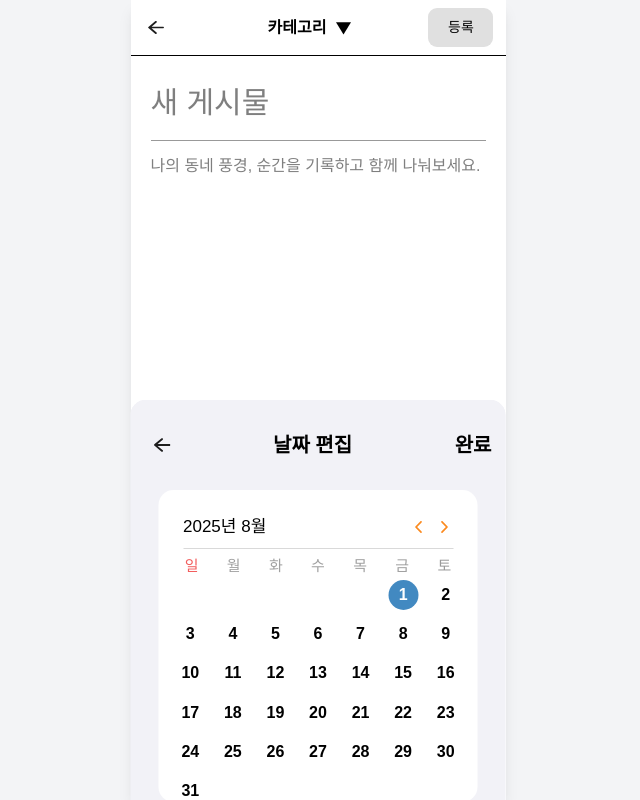
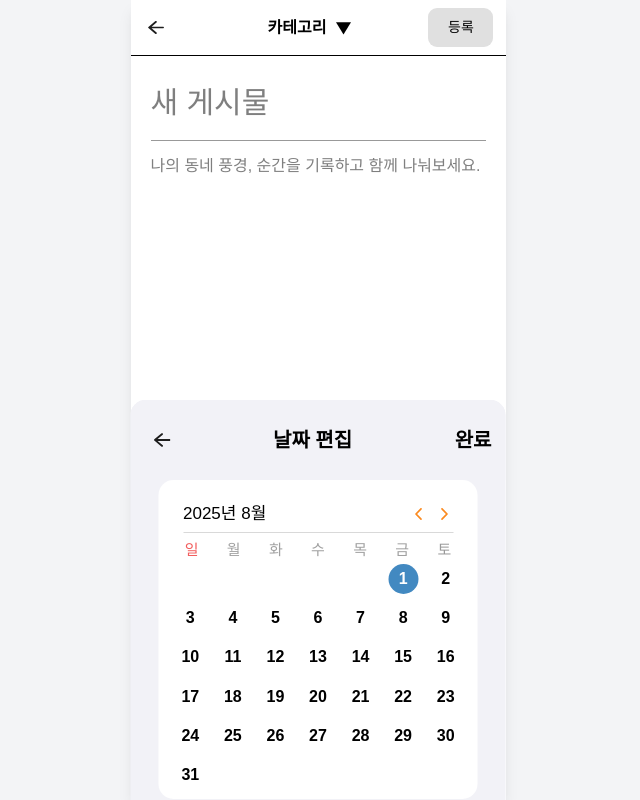
Before and after one commit to dongnae-bangnae/FE, a React (Vite) app: page /record/new/write in a window 1280 px wide. Both pictures are taken after a click on the button 789 px from the left and 580 px from the top of the page. Shown: the whole page, without its empty margins (322-962 px from the left). Built offline with nearby package versions, Linux system fonts and the light colour scheme; no server answers.

Commit message:
💄Design: 달력 ui 수정(#122)

```diff
--- a/src/components/Record/CalendarModal.tsx
+++ b/src/components/Record/CalendarModal.tsx
@@ -72,7 +72,7 @@ function CalendarModal({ onClose, onDateSelect, selectedDate }: Props) {
   >
       <div className="h-full w-full overflow-hidden flex flex-col">
       {/* 상단 헤더 */}
-      <div className="sticky z-10 flex items-center justify-between w-full px-[14px] py-[30px] bg-[#F2F2F7] rounded-t-[15px]">
+      <div className="sticky z-10 flex items-center justify-between w-full px-[14px] py-[25px] bg-[#F2F2F7] rounded-t-[15px]">
         <button onClick={onClose}>
           <img src={BackIcon} alt="닫기" width={26} height={22} />
         </button>
@@ -93,12 +93,12 @@ function CalendarModal({ onClose, onDateSelect, selectedDate }: Props) {
 
         {/* 캘린더 본문 */}
         <div className="flex-1 overflow-y-auto">
-          <div className="bg-[white] rounded-[15px] w-[319px] h-[312px] pt-4 pb-4 px-2 mx-auto">
+          <div className="bg-[white] rounded-[15px] w-[319px] h-[319px] pt-4 pb-4 px-2 mx-auto">
             {/* 년/월 + border */}
             <div className="flex flex-col items-center">
               <div
                 className="flex justify-between items-center text-[17px] w-[270px]"
-                style={{ fontWeight: fonts.weight.medium, padding: "8px 0" }}
+                style={{ fontWeight: fonts.weight.medium, padding: "5px 0" }}
               >
                 <span>
                   {currentYear}년 {currentMonth + 1}월
```
